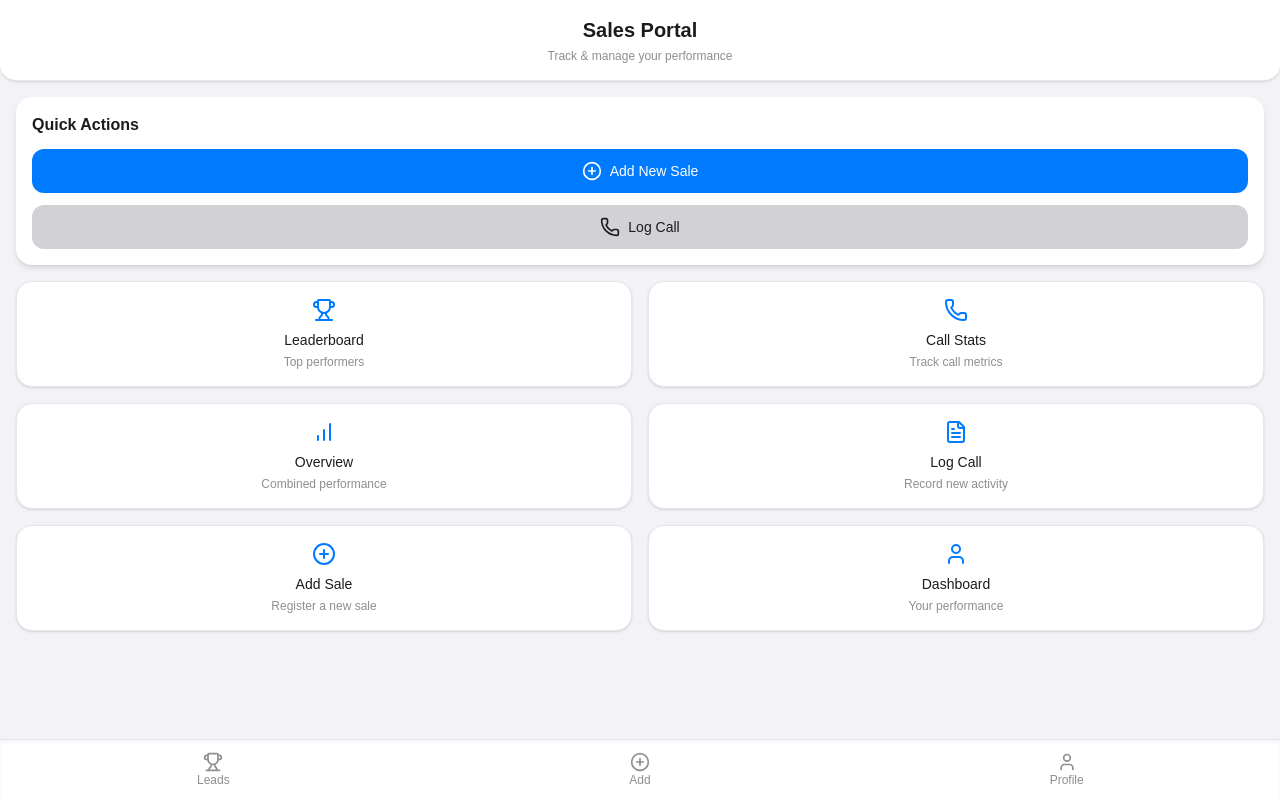
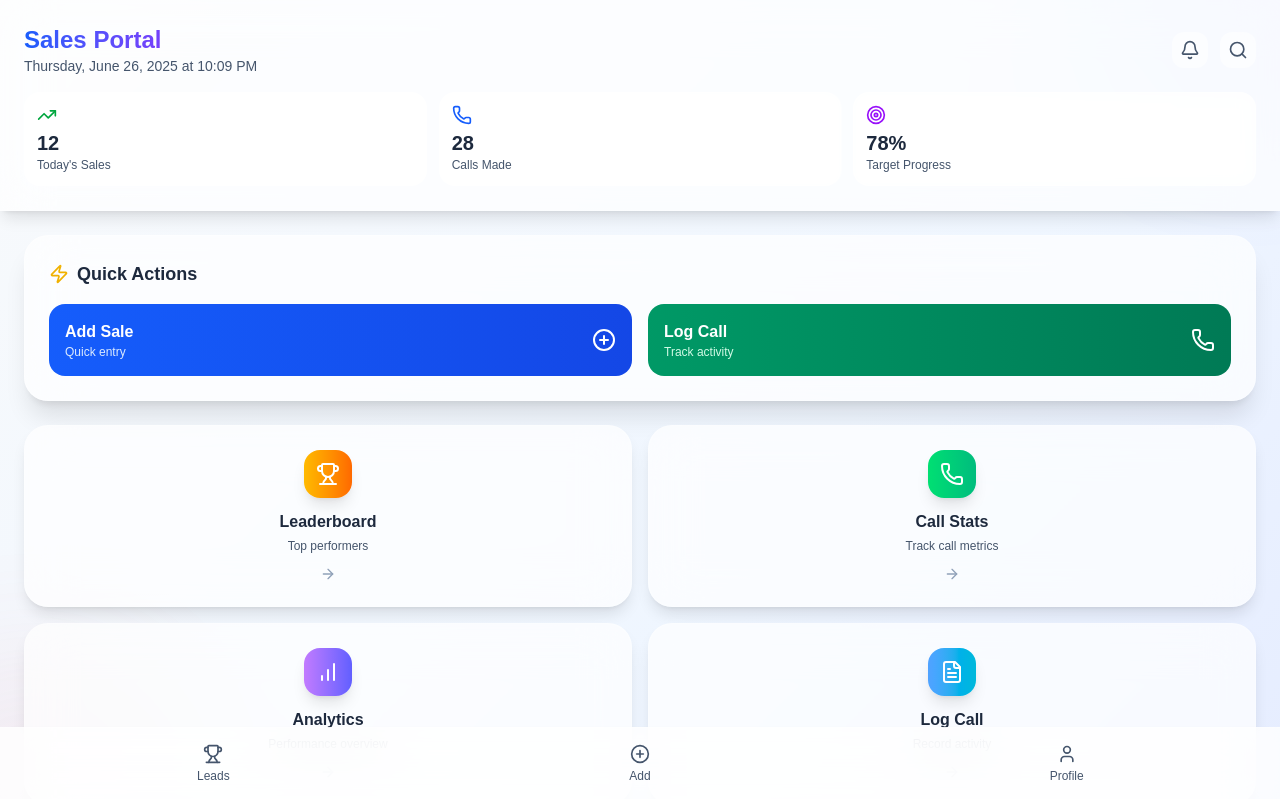
Before and after one commit to WydexMedia/TrackX_CRM, a Next.js app: page / in a window 1280 px wide. Shown: the top 799 px of the page. Built offline with nearby package versions, Linux system fonts and the light colour scheme.

Commit message:
Enhanced HomePage with new layout, quick stats, and improved navigation. Added dynamic time display and updated card styles for better user experience.

```diff
--- a/src/app/page.tsx
+++ b/src/app/page.tsx
@@ -1,5 +1,6 @@
 "use client";
 
+import { useState, useEffect } from "react";
 import Link from "next/link";
 import {
   Trophy,
@@ -8,79 +9,171 @@ import {
   FileText,
   PlusCircle,
   User,
-  Home,
-  LogIn,
+  TrendingUp,
+  Target,
+  Calendar,
+  Bell,
+  Search,
+  ArrowRight,
+  Zap,
+  Award,
+  Activity
 } from "lucide-react";
 
 export default function HomePage() {
+  const [currentTime, setCurrentTime] = useState(new Date());
+  const [activeCard, setActiveCard] = useState<number | null>(null);
+
+  useEffect(() => {
+    const timer = setInterval(() => setCurrentTime(new Date()), 1000);
+    return () => clearInterval(timer);
+  }, []);
+
   const navigationItems = [
     {
       href: "/leaderboard",
-      icon: <Trophy className="w-6 h-6 text-[#007aff]" />,
+      icon: <Trophy className="w-6 h-6" />,
       title: "Leaderboard",
       description: "Top performers",
+      gradient: "from-amber-400 to-orange-500",
+      bgGradient: "from-amber-50 to-orange-50"
     },
     {
       href: "/call-leaderboard",
-      icon: <Phone className="w-6 h-6 text-[#007aff]" />,
+      icon: <Phone className="w-6 h-6" />,
       title: "Call Stats",
       description: "Track call metrics",
+      gradient: "from-green-400 to-emerald-500",
+      bgGradient: "from-green-50 to-emerald-50"
     },
     {
       href: "/combined-leaderboard",
-      icon: <BarChart className="w-6 h-6 text-[#007aff]" />,
-      title: "Overview",
-      description: "Combined performance",
+      icon: <BarChart className="w-6 h-6" />,
+      title: "Analytics",
+      description: "Performance overview",
+      gradient: "from-purple-400 to-indigo-500",
+      bgGradient: "from-purple-50 to-indigo-50"
     },
     {
       href: "/call-form",
-      icon: <FileText className="w-6 h-6 text-[#007aff]" />,
+      icon: <FileText className="w-6 h-6" />,
       title: "Log Call",
-      description: "Record new activity",
+      description: "Record activity",
+      gradient: "from-blue-400 to-cyan-500",
+      bgGradient: "from-blue-50 to-cyan-50"
     },
     {
       href: "/form",
-      icon: <PlusCircle className="w-6 h-6 text-[#007aff]" />,
+      icon: <PlusCircle className="w-6 h-6" />,
       title: "Add Sale",
-      description: "Register a new sale",
+      description: "Register new sale",
+      gradient: "from-pink-400 to-rose-500",
+      bgGradient: "from-pink-50 to-rose-50"
     },
     {
       href: "/login",
-      icon: <User className="w-6 h-6 text-[#007aff]" />,
-      title: "Dashboard",
-      description: "Your performance",
+      icon: <User className="w-6 h-6" />,
+      title: "Profile",
+      description: "Your dashboard",
+      gradient: "from-gray-400 to-slate-500",
+      bgGradient: "from-gray-50 to-slate-50"
     },
   ];
 
+  const quickStats = [
+    { label: "Today's Sales", value: "12", icon: <TrendingUp className="w-5 h-5" />, color: "text-green-600" },
+    { label: "Calls Made", value: "28", icon: <Phone className="w-5 h-5" />, color: "text-blue-600" },
+    { label: "Target Progress", value: "78%", icon: <Target className="w-5 h-5" />, color: "text-purple-600" }
+  ];
+
   return (
-    <div className="min-h-screen bg-[#f2f2f7] flex flex-col justify-between">
+    <div className="min-h-screen bg-gradient-to-br from-slate-50 via-blue-50 to-indigo-100">
+      {/* Animated Background Elements */}
+      <div className="fixed inset-0 overflow-hidden pointer-events-none">
+        <div className="absolute -top-40 -right-32 w-80 h-80 bg-gradient-to-r from-blue-400/10 to-purple-400/10 rounded-full blur-3xl animate-pulse"></div>
+        <div className="absolute -bottom-40 -left-32 w-80 h-80 bg-gradient-to-r from-pink-400/10 to-orange-400/10 rounded-full blur-3xl animate-pulse delay-1000"></div>
+      </div>
+
       {/* Header */}
-      <header className="bg-white border-b border-gray-200 shadow-sm py-4 px-6 rounded-b-2xl">
-        <h1 className="text-xl font-semibold text-[#1c1c1e] text-center">Sales Portal</h1>
-        <p className="text-xs text-center text-[#8e8e93] mt-1">
-          Track & manage your performance
-        </p>
+      <header className="relative bg-white/70 backdrop-blur-xl border-b border-white/20 shadow-lg">
+        <div className="px-6 py-6">
+          <div className="flex items-center justify-between mb-4">
+            <div>
+              <h1 className="text-2xl font-bold bg-gradient-to-r from-blue-600 to-purple-600 bg-clip-text text-transparent">
+                Sales Portal
+              </h1>
+              <p className="text-sm text-slate-600">
+                {currentTime.toLocaleString('en-US', {
+                  weekday: 'long',
+                  year: 'numeric',
+                  month: 'long',
+                  day: 'numeric',
+                  hour: '2-digit',
+                  minute: '2-digit'
+                })}
+              </p>
+            </div>
+            <div className="flex items-center gap-3">
+              <button className="p-2 bg-white/50 rounded-xl hover:bg-white/80 transition-all">
+                <Bell className="w-5 h-5 text-slate-600" />
+              </button>
+              <button className="p-2 bg-white/50 rounded-xl hover:bg-white/80 transition-all">
+                <Search className="w-5 h-5 text-slate-600" />
+              </button>
+            </div>
+          </div>
+
+          {/* Quick Stats */}
+          <div className="grid grid-cols-3 gap-3">
+            {quickStats.map((stat, index) => (
+              <div key={index} className="bg-white/60 backdrop-blur-sm rounded-2xl p-3 border border-white/30">
+                <div className="flex items-center gap-2 mb-1">
+                  <div className={stat.color}>
+                    {stat.icon}
+                  </div>
+                </div>
+                <p className="text-xl font-bold text-slate-800">{stat.value}</p>
+                <p className="text-xs text-slate-600">{stat.label}</p>
+              </div>
+            ))}
+          </div>
+        </div>
       </header>
 
       {/* Main Content */}
-      <main className="flex-1 overflow-y-auto p-4 space-y-4">
+      <main className="flex-1 p-6 space-y-6">
         {/* Quick Actions */}
-        <div className="bg-white rounded-2xl shadow-md p-4 space-y-3">
-          <h2 className="text-base font-semibold text-[#1c1c1e]">Quick Actions</h2>
-          <div className="flex flex-col gap-3">
+        <div className="bg-white/70 backdrop-blur-xl rounded-3xl shadow-xl border border-white/20 p-6">
+          <div className="flex items-center gap-2 mb-4">
+            <Zap className="w-5 h-5 text-yellow-500" />
+            <h2 className="text-lg font-bold text-slate-800">Quick Actions</h2>
+          </div>
+          <div className="grid grid-cols-2 gap-4">
             <Link
               href="/form"
-              className="w-full flex items-center justify-center py-3 bg-[#007aff] text-white rounded-xl font-medium text-sm hover:bg-[#005ecb] transition"
+              className="group relative overflow-hidden bg-gradient-to-r from-blue-600 to-blue-700 text-white rounded-2xl p-4 hover:shadow-xl hover:scale-105 transition-all duration-300"
             >
-              <PlusCircle className="w-5 h-5 mr-2" />
-              Add New Sale
+              <div className="absolute inset-0 bg-gradient-to-r from-blue-400/20 to-transparent opacity-0 group-hover:opacity-100 transition-opacity"></div>
+              <div className="relative flex items-center justify-between">
+                <div>
+                  <p className="font-semibold">Add Sale</p>
+                  <p className="text-xs text-blue-100">Quick entry</p>
+                </div>
+                <PlusCircle className="w-6 h-6 group-hover:rotate-90 transition-transform duration-300" />
+              </div>
             </Link>
             <Link
               href="/call-form"
-              className="w-full flex items-center justify-center py-3 bg-[#d1d1d6] text-[#1c1c1e] rounded-xl font-medium text-sm hover:bg-[#c7c7cc] transition"
+              className="group relative overflow-hidden bg-gradient-to-r from-emerald-600 to-emerald-700 text-white rounded-2xl p-4 hover:shadow-xl hover:scale-105 transition-all duration-300"
             >
-              <Phone className="w-5 h-5 mr-2" />
-              Log Call
+              <div className="absolute inset-0 bg-gradient-to-r from-emerald-400/20 to-transparent opacity-0 group-hover:opacity-100 transition-opacity"></div>
+              <div className="relative flex items-center justify-between">
+                <div>
+                  <p className="font-semibold">Log Call</p>
+                  <p className="text-xs text-emerald-100">Track activity</p>
+                </div>
+                <Phone className="w-6 h-6 group-hover:rotate-12 transition-transform duration-300" />
+              </div>
             </Link>
           </div>
         </div>
@@ -91,30 +184,75 @@ export default function HomePage() {
             <Link
               key={index}
               href={item.href}
-              className="bg-white rounded-2xl shadow-sm border border-gray-200 p-4 flex flex-col items-center justify-center text-center hover:shadow-md transition-all"
+              onMouseEnter={() => setActiveCard(index)}
+              onMouseLeave={() => setActiveCard(null)}
+              className="group relative overflow-hidden bg-white/70 backdrop-blur-xl rounded-3xl shadow-lg border border-white/20 p-6 hover:shadow-2xl transition-all duration-500 hover:scale-105"
             >
-              <div className="mb-2">{item.icon}</div>
-              <h3 className="text-sm font-medium text-[#1c1c1e]">{item.title}</h3>
-              <p className="text-xs text-[#8e8e93] mt-1">{item.description}</p>
+              {/* Gradient Background */}
+              <div className={`absolute inset-0 bg-gradient-to-br ${item.bgGradient} opacity-0 group-hover:opacity-100 transition-all duration-500`}></div>
+
+              {/* Content */}
+              <div className="relative flex flex-col items-center text-center space-y-3">
+                <div className={`p-3 rounded-2xl bg-gradient-to-r ${item.gradient} text-white shadow-lg group-hover:shadow-xl group-hover:scale-110 transition-all duration-300`}>
+                  {item.icon}
+                </div>
+                <div>
+                  <h3 className="font-semibold text-slate-800 group-hover:text-slate-900">
+                    {item.title}
+                  </h3>
+                  <p className="text-xs text-slate-600 group-hover:text-slate-700 mt-1">
+                    {item.description}
+                  </p>
+                </div>
+                <ArrowRight className={`w-4 h-4 text-slate-400 transform transition-all duration-300 ${
+                  activeCard === index ? 'translate-x-1 text-slate-600' : ''
+                }`} />
+              </div>
+
+              {/* Hover Glow Effect */}
+              <div className="absolute inset-0 rounded-3xl opacity-0 group-hover:opacity-100 transition-opacity duration-300 bg-gradient-to-r from-transparent via-white/10 to-transparent"></div>
             </Link>
           ))}
+        </div>
+
+        {/* Achievement Card */}
+        <div className="bg-gradient-to-r from-amber-400 via-orange-500 to-pink-500 rounded-3xl p-6 text-white shadow-xl">
+          <div className="flex items-center gap-3 mb-3">
+            <Award className="w-6 h-6" />
+            <h3 className="font-bold text-lg">Today's Achievement</h3>
+          </div>
+          <p className="text-amber-100 mb-4">You're on fire! 🔥 Keep up the excellent work!</p>
+          <div className="bg-white/20 rounded-full h-2 mb-2">
+            <div className="bg-white rounded-full h-2 w-3/4 transition-all duration-1000 ease-out"></div>
+          </div>
+          <p className="text-xs text-amber-100">78% to your daily goal</p>
         </div>
       </main>
 
       {/* Bottom Navigation */}
-      <nav className="bg-white border-t border-gray-200 shadow-inner sticky bottom-0 w-full z-10">
-        <div className="grid grid-cols-3 text-center text-sm text-[#8e8e93]">
-          <Link href="/leaderboard" className="p-3 hover:text-[#007aff]">
-            <Trophy className="w-5 h-5 mx-auto" />
-            <p className="text-xs">Leads</p>
+      <nav className="sticky bottom-0 bg-white/80 backdrop-blur-xl border-t border-white/20 shadow-lg">
+        <div className="grid grid-cols-3 text-center">
+          <Link
+            href="/leaderboard"
+            className="group p-4 hover:bg-white/50 transition-all duration-300"
+          >
+            <Trophy className="w-5 h-5 mx-auto mb-1 text-slate-600 group-hover:text-amber-500 group-hover:scale-110 transition-all" />
+            <p className="text-xs text-slate-600 group-hover:text-amber-600 font-medium">Leads</p>
           </Link>
-          <Link href="/form" className="p-3 hover:text-[#007aff]">
-            <PlusCircle className="w-5 h-5 mx-auto" />
-            <p className="text-xs">Add</p>
+          <Link
+            href="/form"
+            className="group p-4 hover:bg-white/50 transition-all duration-300 relative"
+          >
+            <div className="absolute inset-x-0 top-0 h-1 bg-gradient-to-r from-blue-500 to-purple-500 rounded-b-full transform scale-x-0 group-hover:scale-x-100 transition-transform duration-300"></div>
+            <PlusCircle className="w-5 h-5 mx-auto mb-1 text-slate-600 group-hover:text-blue-500 group-hover:scale-110 transition-all" />
+            <p className="text-xs text-slate-600 group-hover:text-blue-600 font-medium">Add</p>
           </Link>
-          <Link href="/login" className="p-3 hover:text-[#007aff]">
-            <User className="w-5 h-5 mx-auto" />
-            <p className="text-xs">Profile</p>
+          <Link
+            href="/login"
+            className="group p-4 hover:bg-white/50 transition-all duration-300"
+          >
+            <User className="w-5 h-5 mx-auto mb-1 text-slate-600 group-hover:text-purple-500 group-hover:scale-110 transition-all" />
+            <p className="text-xs text-slate-600 group-hover:text-purple-600 font-medium">Profile</p>
           </Link>
         </div>
       </nav>
```
